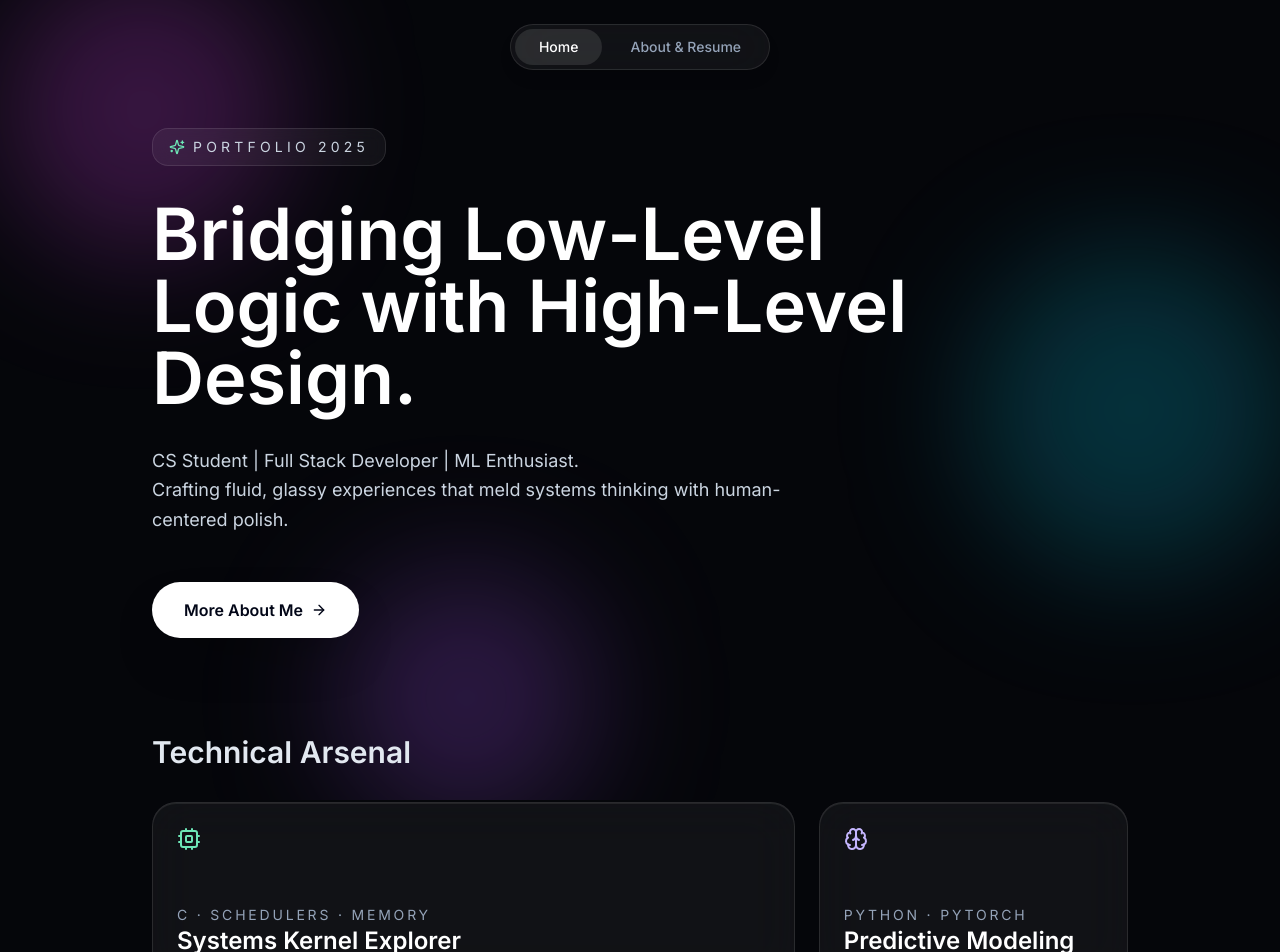
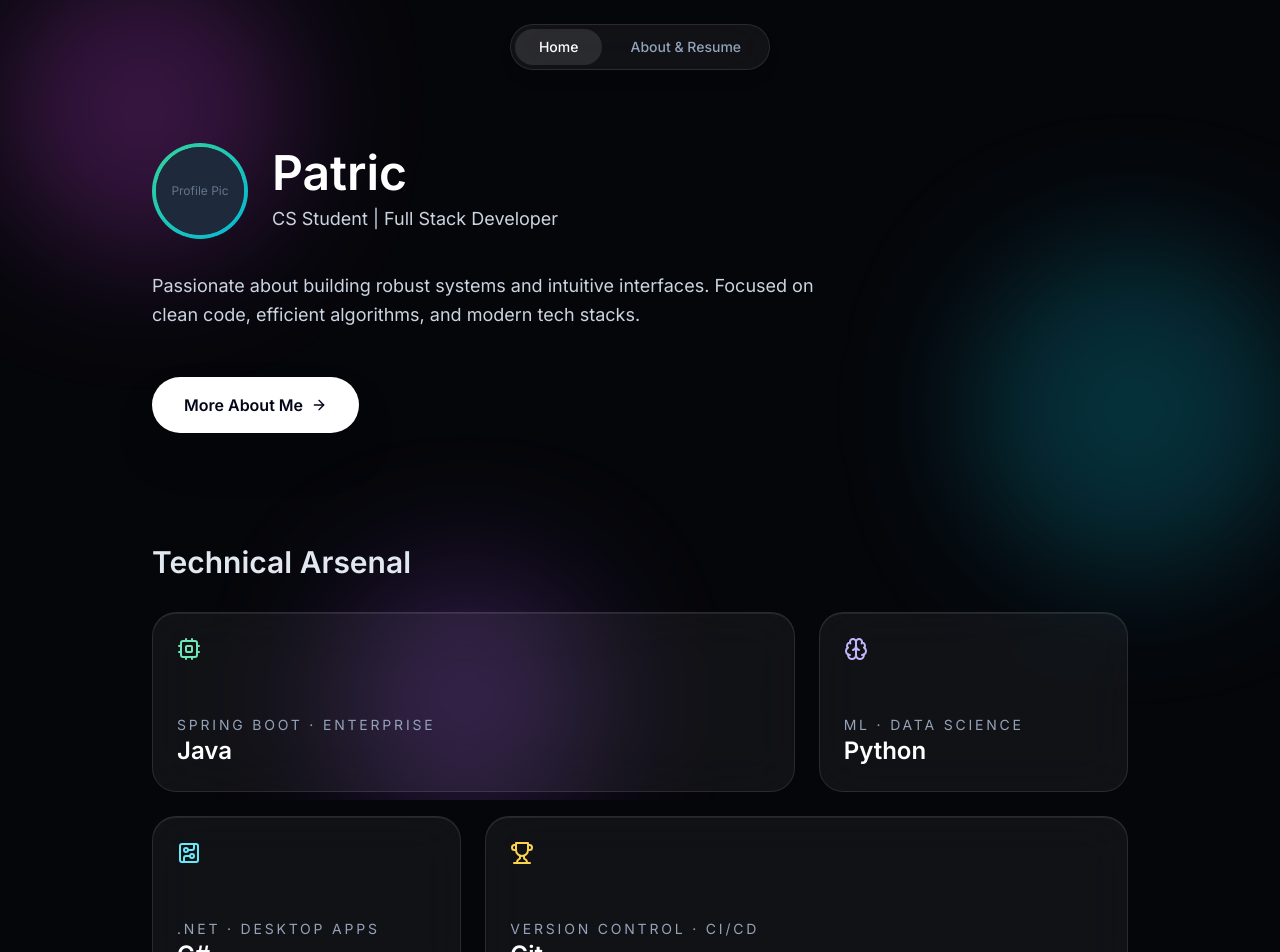
Before and after one commit to patric1304/Portfolio, a Next.js app: page / in a window 1280 px wide. Shown: the top 952 px of the page. Built offline with nearby package versions, Linux system fonts and the light colour scheme.

Commit message:
added profile picture

```diff
--- a/app/page.tsx
+++ b/app/page.tsx
@@ -18,26 +18,26 @@ const springIn = {
 
 const skills = [
   {
-    title: "Systems Kernel Explorer",
-    subtitle: "C · Schedulers · Memory",
+    title: "Java",
+    subtitle: "Spring Boot · Enterprise",
     icon: <Cpu className="size-6 text-emerald-300" />,
     className: "md:col-span-2",
   },
   {
-    title: "Predictive Modeling",
-    subtitle: "Python · PyTorch",
+    title: "Python",
+    subtitle: "ML · Data Science",
     icon: <Brain className="size-6 text-violet-300" />,
     className: "",
   },
   {
-    title: "Fintech Interface Engineering",
-    subtitle: "C# · Domain Logic",
+    title: "C#",
+    subtitle: ".NET · Desktop Apps",
     icon: <CircuitBoard className="size-6 text-cyan-300" />,
     className: "",
   },
   {
-    title: "Simulation Architect",
-    subtitle: "Agent Systems · Viz",
+    title: "Git",
+    subtitle: "Version Control · CI/CD",
     icon: <Trophy className="size-6 text-amber-300" />,
     className: "md:col-span-2",
   },
@@ -55,17 +55,28 @@ export default function LandingPage() {
             transition={{ duration: 0.8, ease: "easeOut" }}
             className="space-y-8 max-w-3xl"
           >
-            <div className="inline-flex items-center gap-2 rounded-2xl border border-white/10 bg-white/5 px-4 py-2 text-sm uppercase tracking-[0.3em] text-slate-300 backdrop-blur">
-              <Sparkles className="size-4 text-emerald-300" />
-              Portfolio 2025
+            <div className="flex items-center gap-6">
+              <div className="w-24 h-24 rounded-full bg-gradient-to-br from-emerald-400 to-cyan-500 p-1">
+                <div className="w-full h-full rounded-full bg-slate-900 overflow-hidden relative">
+                   {/* Placeholder for profile picture - replace src with actual image path */}
+                   <div className="absolute inset-0 bg-slate-800 flex items-center justify-center text-slate-500 text-xs">
+                     Profile Pic
+                   </div>
+                </div>
+              </div>
+              <div>
+                <h1 className="text-4xl sm:text-5xl font-semibold leading-tight text-white">
+                  Patric
+                </h1>
+                <p className="text-lg text-slate-300 mt-2">
+                  CS Student | Full Stack Developer
+                </p>
+              </div>
             </div>
-            <h1 className="text-4xl sm:text-5xl lg:text-7xl font-semibold leading-tight text-white">
-              Bridging Low-Level Logic with High-Level Design.
-            </h1>
+
             <p className="text-lg text-slate-300 max-w-2xl leading-relaxed">
-              CS Student | Full Stack Developer | ML Enthusiast. <br />
-              Crafting fluid, glassy experiences that meld systems thinking with
-              human-centered polish.
+              Passionate about building robust systems and intuitive interfaces.
+              Focused on clean code, efficient algorithms, and modern tech stacks.
             </p>
 
             <div className="pt-4">
```
